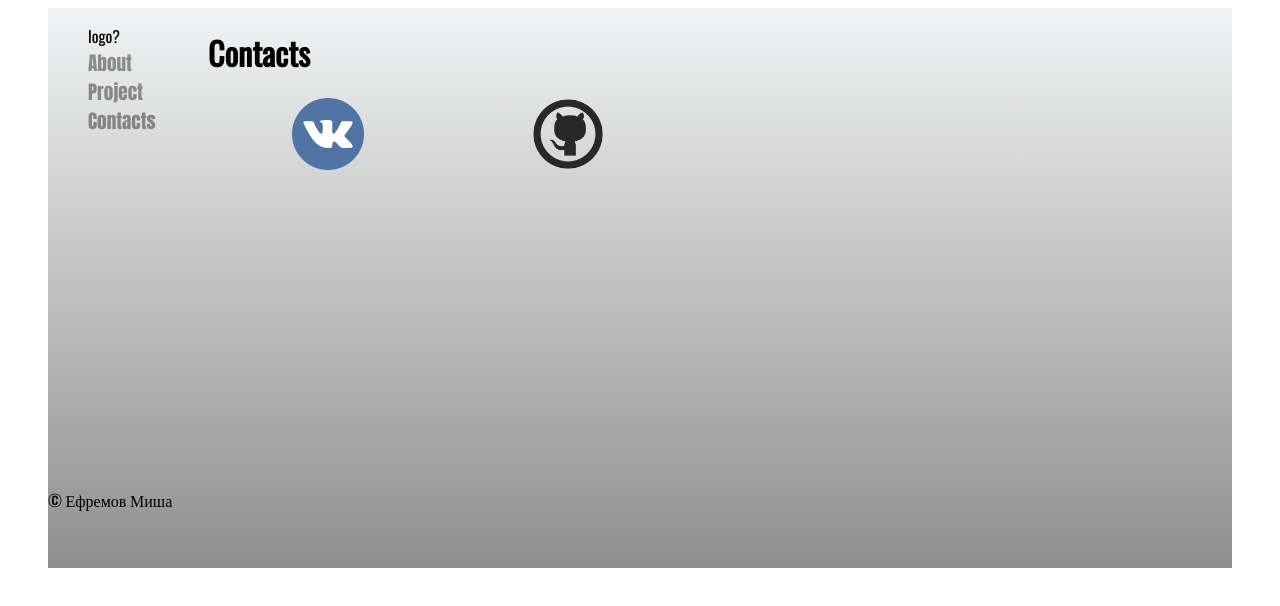
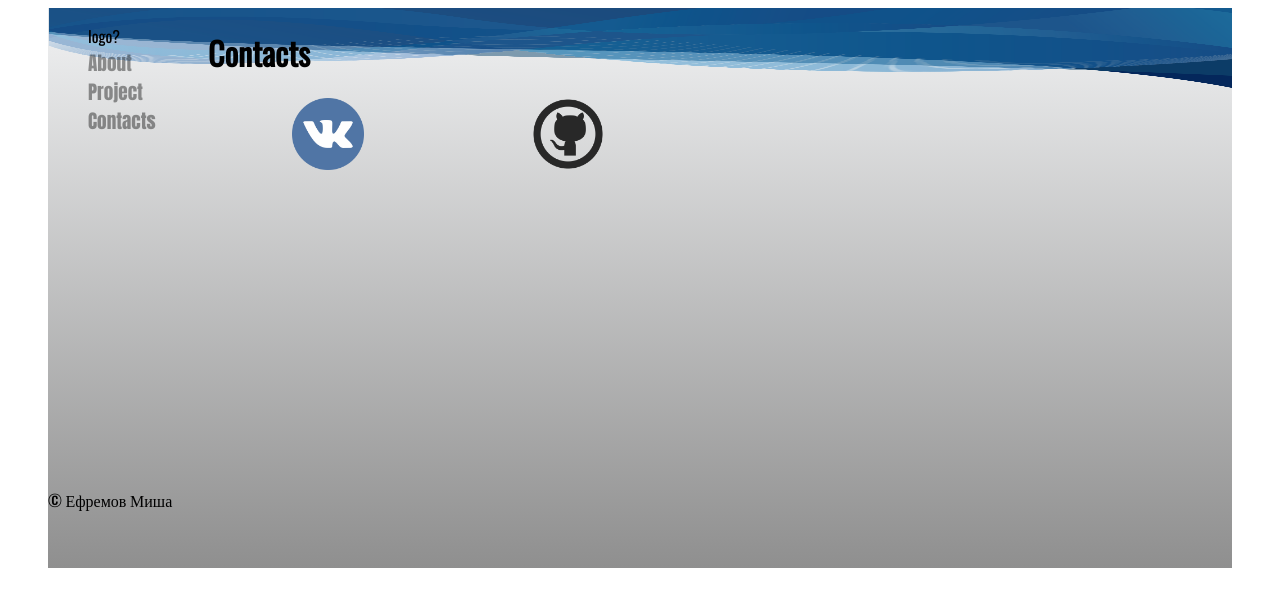
Before and after one commit to MishaEfremov/mySite, a plain HTML site: page contact.html in a window 1280 px wide. Drawn offline with nearby package versions, Linux system fonts and the light colour scheme.

Commit message:
add background header

```diff
--- a/css/uniStyle.css
+++ b/css/uniStyle.css
@@ -62,7 +62,9 @@ li {
 
 .cotainer {
 
-    background: linear-gradient(to bottom, #f1f2f3, #8f8f8f);
+    background:  url(../images/header.png), linear-gradient(to bottom, #f1f2f3, #8f8f8f);
+    background-size: 100% 5rem, auto auto;
+    background-repeat: no-repeat;
 }
 
 .grid {
@@ -72,6 +74,8 @@ li {
 }
 header {
     grid-area: 1/1/4;
+
+}
 
 }
 main{
```
Also changed, not shown: mainPage.html (+1 -0 lines), images/header.png (added).
